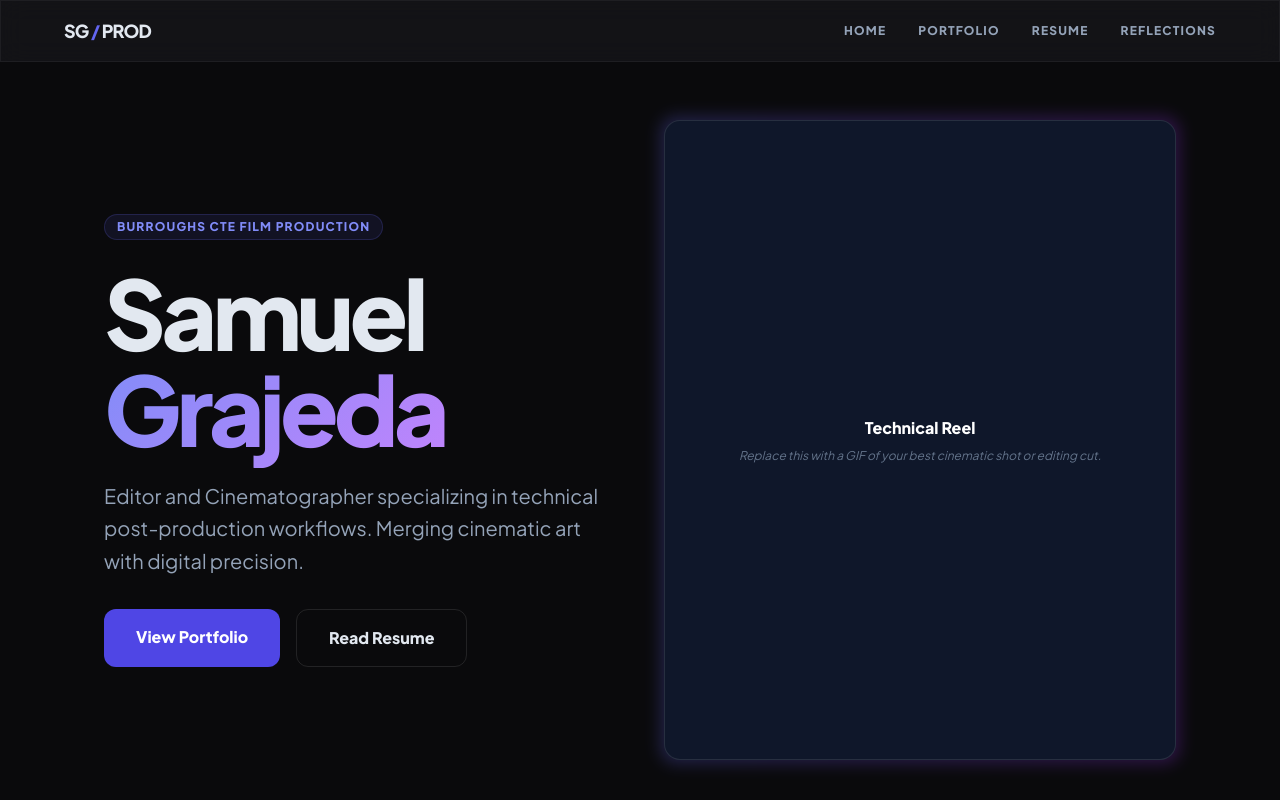
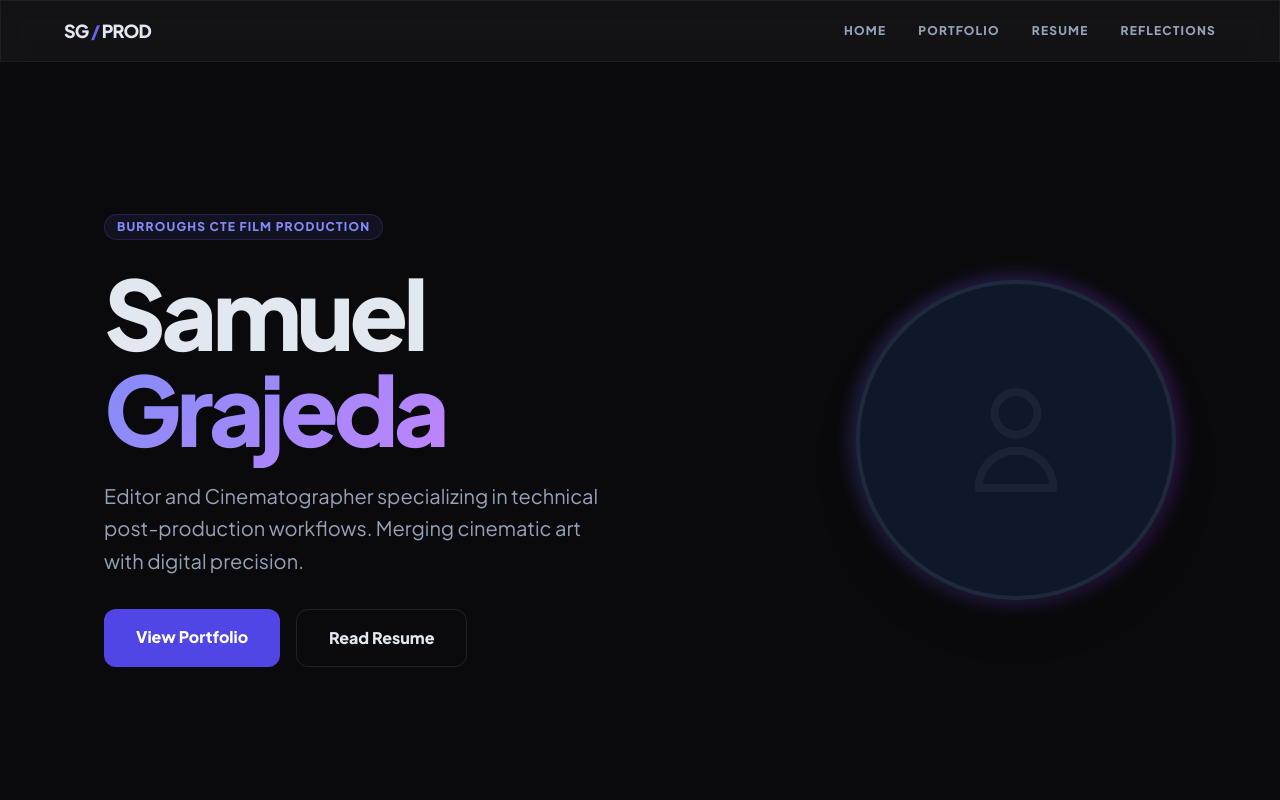
Before and after one commit to Samonella805/SamuelGPortfolio, a plain HTML site: page index.html in a window 1280 px wide. Shown: the top 800 px of the page. Drawn offline with nearby package versions, Linux system fonts and the light colour scheme.

Commit message:
Update index.html

```diff
--- a/index.html
+++ b/index.html
@@ -93,13 +93,17 @@
                     <a href="#resume" class="border border-white/10 hover:bg-white/5 px-8 py-4 rounded-xl font-bold transition">Read Resume</a>
                 </div>
             </div>
-            <div class="relative group">
-                <div class="absolute -inset-1 bg-gradient-to-r from-indigo-500 to-purple-600 rounded-2xl blur opacity-25 group-hover:opacity-50 transition duration-1000"></div>
-                <div class="relative aspect-[4/5] bg-slate-900 rounded-2xl overflow-hidden border border-white/10 flex items-center justify-center text-slate-500">
-                    <!-- GIF/Image Placeholder -->
-                    <div class="text-center p-8">
-                        <p class="font-bold text-white mb-2">Technical Reel</p>
-                        <p class="text-xs text-slate-500 italic">Replace this with a GIF of your best cinematic shot or editing cut.</p>
+            <div class="flex justify-center md:justify-end">
+                <div class="relative group">
+                    <!-- Outer glowing ring -->
+                    <div class="absolute -inset-1.5 bg-gradient-to-r from-indigo-500 to-purple-600 rounded-full blur opacity-25 group-hover:opacity-75 transition duration-1000"></div>
+
+                    <!-- Profile Circle -->
+                    <div class="relative w-64 h-64 md:w-80 md:h-80 bg-slate-900 rounded-full overflow-hidden border-4 border-slate-800 flex items-center justify-center text-slate-600 shadow-2xl">
+                        <!-- Icon Placeholder: Replace with <img src="your-headshot.jpg" class="w-full h-full object-cover"> later -->
+                        <svg xmlns="http://www.w3.org/2000/svg" class="h-32 w-32 opacity-20" fill="none" viewBox="0 0 24 24" stroke="currentColor">
+                            <path stroke-linecap="round" stroke-linejoin="round" stroke-width="1.5" d="M16 7a4 4 0 11-8 0 4 4 0 018 0zM12 14a7 7 0 00-7 7h14a7 7 0 00-7-7z" />
+                        </svg>
                     </div>
                 </div>
             </div>
```
